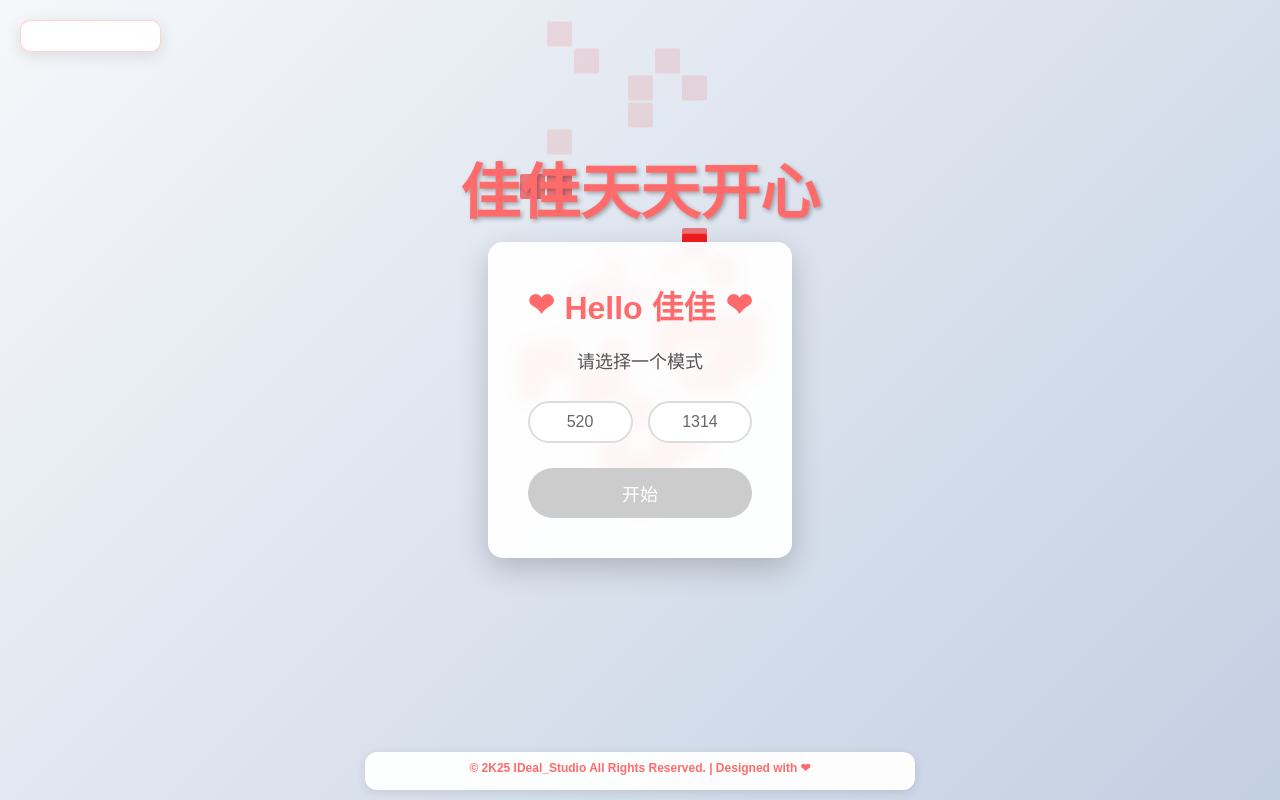
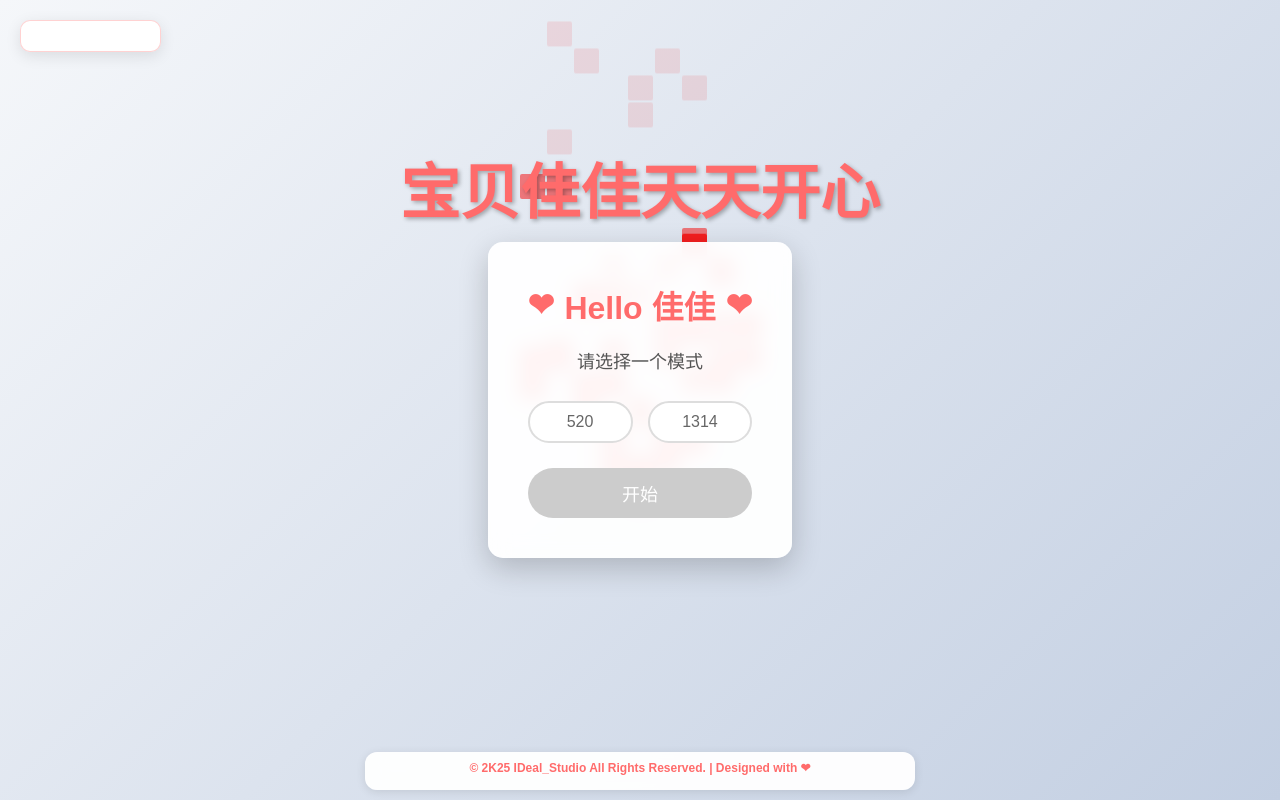
Before and after one commit to jb-sir/jiajia, a plain HTML site: page index.html in a window 1280 px wide. Drawn offline with Linux system fonts and the light colour scheme.

Commit message:
Update index.html

```diff
--- a/index.html
+++ b/index.html
@@ -1090,7 +1090,7 @@
 
 <body>
 	<div class="love-background">
-		<div class="name-text">佳佳天天开心</div>
+		<div class="name-text">宝贝佳佳天天开心</div>
 		<div class="love">
 			<div class="box transparent"></div>
 			<div class="box white delay6"></div>
```
